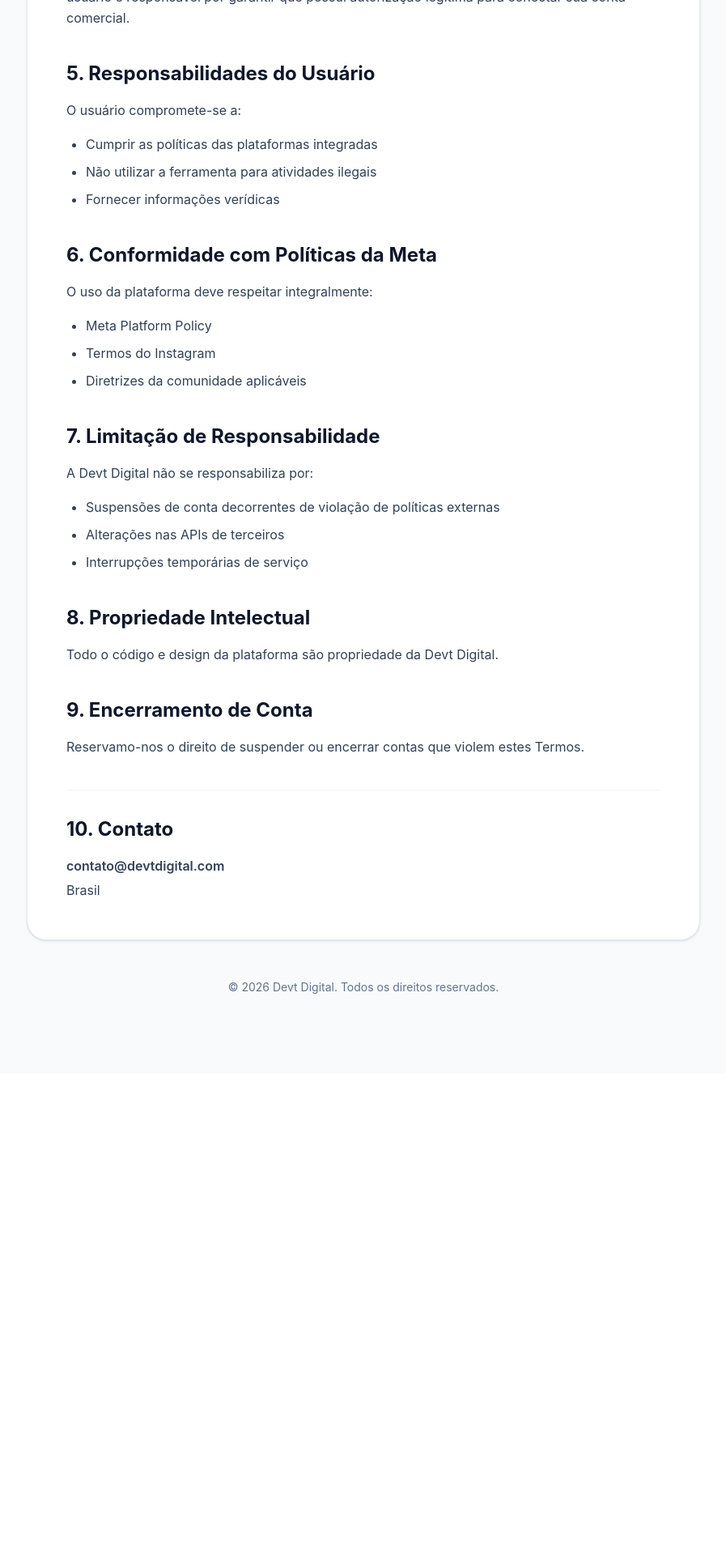
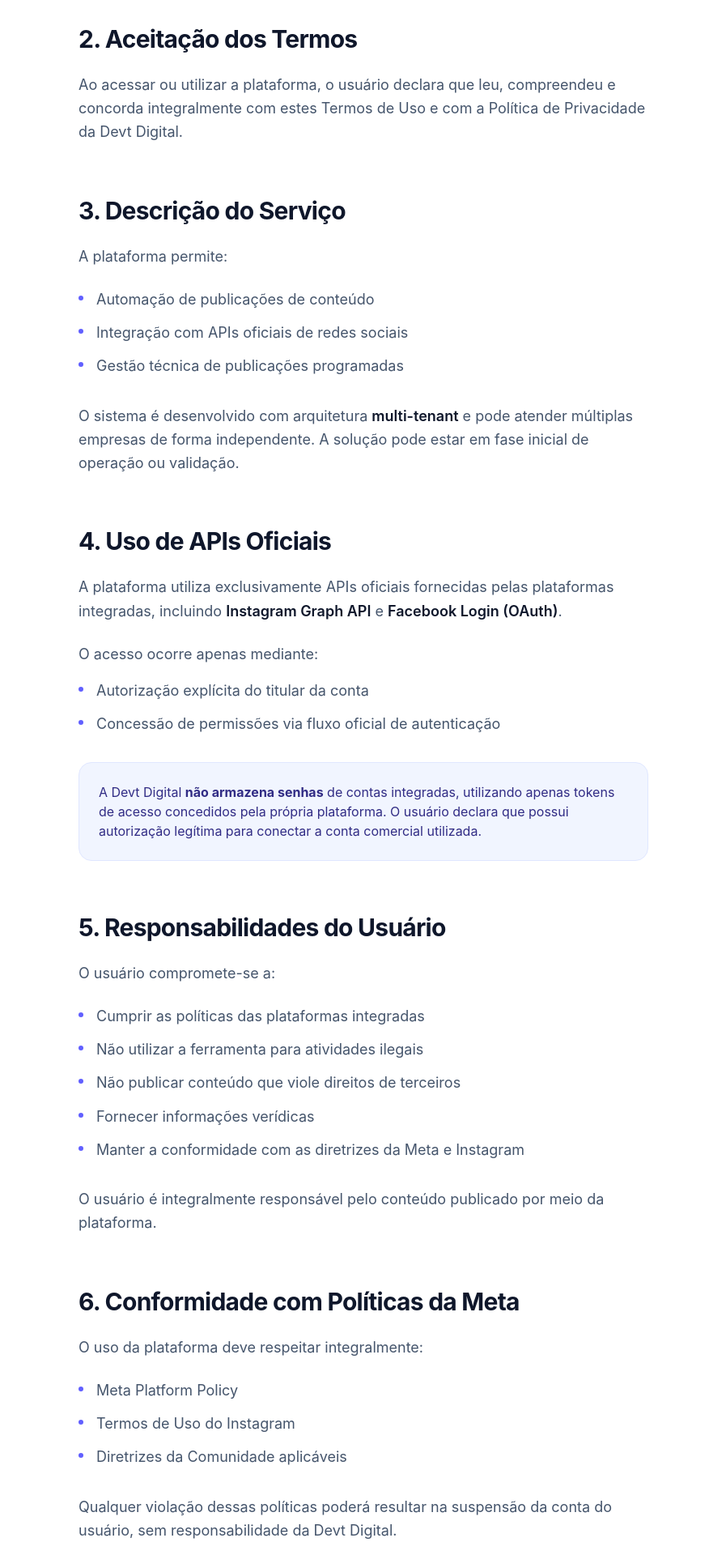
Before and after one commit to thiagoleites/dvt-emp, a Nuxt app: page /termos in a window 1280 px wide. Shown: the part 820-2740 px from the top of the page at 81% size, without its empty margins (191-1088 px from the left). Before the commit the page ends 2145 px from the top, so only its background shows below. Built offline with nearby package versions, Linux system fonts and the light colour scheme.

Commit message:
feat: Redesign and expand the Terms of Use page with a new hero section, updated styling, and detailed content.

```diff
--- a/app/pages/termos.vue
+++ b/app/pages/termos.vue
@@ -1,98 +1,244 @@
 <script setup lang="ts">
-import { ref } from 'vue'
+import { computed } from 'vue'
 
-const currentYear = ref(new Date().getFullYear())
+const currentYear = computed(() => new Date().getFullYear())
+const lastUpdated = 'Fevereiro de 2026'
 </script>
 
 <template>
-  <div class="min-h-screen bg-slate-50 font-sans selection:bg-slate-200">
+  <div class="min-h-screen bg-white font-sans selection:bg-indigo-100 selection:text-indigo-900">
     <Header />
-    <main class="pt-32 pb-24">
-      <div class="max-w-4xl mx-auto px-4 sm:px-6 lg:px-8">
-        <div
+
+    <!-- Hero Header -->
+    <header class="pt-32 pb-16 md:pt-40 md:pb-24 bg-slate-50 border-b border-slate-100">
+      <div class="max-w-3xl mx-auto px-4 sm:px-6 lg:px-8 text-center text-balance">
+        <div v-motion :initial="{ opacity: 0, y: 20 }" :enter="{ opacity: 1, y: 0 }" :transition="{ duration: 500 }">
+          <p class="inline-flex items-center rounded-full px-4 py-1.5 text-sm font-medium text-indigo-600 bg-indigo-50 ring-1 ring-inset ring-indigo-600/10 mb-6">
+            Termos & Políticas
+          </p>
+          <h1 class="text-4xl sm:text-5xl lg:text-6xl font-extrabold text-slate-900 tracking-tight mb-6 mt-2 leading-[1.1]">
+            Nossos Termos<br class="hidden sm:block" /> de Uso
+          </h1>
+          <p class="text-lg sm:text-xl text-slate-500 leading-relaxed max-w-2xl mx-auto">
+            Regras, diretrizes e condições para a utilização das soluções SaaS da Devt Digital.
+          </p>
+        </div>
+      </div>
+    </header>
+
+    <!-- Main Content -->
+    <main class="py-16 md:py-24">
+      <div class="max-w-3xl mx-auto px-4 sm:px-6 lg:px-8">
+        <article
           v-motion
           :initial="{ opacity: 0, y: 20 }"
           :enter="{ opacity: 1, y: 0 }"
-          :transition="{ duration: 500 }"
-          class="bg-white rounded-3xl p-8 sm:p-12 shadow-sm border border-slate-200"
+          :transition="{ duration: 700, delay: 100 }"
+          class="space-y-16 text-slate-600 text-lg sm:text-[1.125rem] leading-relaxed"
         >
-          <div class="mb-12">
-            <h1 class="text-4xl font-extrabold text-slate-900 tracking-tight mb-4">Termos de Uso</h1>
-            <p class="text-xl text-slate-500 font-medium">Devt Digital – Plataforma SaaS</p>
-          </div>
-
-          <div class="space-y-10 text-slate-700 leading-relaxed">
+          <!-- Sections here -->
           <section>
-              <h2 class="text-2xl font-bold text-slate-900 mb-4">1. Sobre a Devt Digital</h2>
-              <p>A Devt Digital é uma empresa de tecnologia responsável pelo desenvolvimento e operação de soluções SaaS para automação digital.</p>
+            <h2 class="text-2xl sm:text-3xl font-bold text-slate-900 mb-6 tracking-tight">1. Sobre a Devt Digital</h2>
+            <p>
+              A Devt Digital é uma empresa de tecnologia responsável pelo desenvolvimento e operação de plataformas SaaS
+              (Software como Serviço) voltadas à automação digital e integração com APIs oficiais de terceiros.
+            </p>
           </section>
 
           <section>
-              <h2 class="text-2xl font-bold text-slate-900 mb-4">2. Aceitação</h2>
-              <p>Ao utilizar a plataforma, o usuário declara que leu e concorda com estes Termos.</p>
+            <h2 class="text-2xl sm:text-3xl font-bold text-slate-900 mb-6 tracking-tight">2. Aceitação dos Termos</h2>
+            <p>
+              Ao acessar ou utilizar a plataforma, o usuário declara que leu, compreendeu e concorda integralmente com estes
+              Termos de Uso e com a Política de Privacidade da Devt Digital.
+            </p>
           </section>
 
           <section>
-              <h2 class="text-2xl font-bold text-slate-900 mb-4">3. Descrição do Serviço</h2>
-              <p>A plataforma permite automação de publicações e integrações com APIs oficiais de redes sociais. Atualmente encontra-se em fase de validação interna, podendo ser disponibilizada comercialmente futuramente.</p>
+            <h2 class="text-2xl sm:text-3xl font-bold text-slate-900 mb-6 tracking-tight">3. Descrição do Serviço</h2>
+            <p class="mb-4">A plataforma permite:</p>
+            <ul class="space-y-3 mt-6">
+              <li class="flex items-start">
+                <span class="shrink-0 w-1.5 h-1.5 rounded-full bg-indigo-500 mt-2.5 mr-4"></span>
+                <span>Automação de publicações de conteúdo</span>
+              </li>
+              <li class="flex items-start">
+                <span class="shrink-0 w-1.5 h-1.5 rounded-full bg-indigo-500 mt-2.5 mr-4"></span>
+                <span>Integração com APIs oficiais de redes sociais</span>
+              </li>
+              <li class="flex items-start">
+                <span class="shrink-0 w-1.5 h-1.5 rounded-full bg-indigo-500 mt-2.5 mr-4"></span>
+                <span>Gestão técnica de publicações programadas</span>
+              </li>
+            </ul>
+
+            <p class="mt-8">
+              O sistema é desenvolvido com arquitetura <strong class="font-semibold text-slate-900">multi-tenant</strong> e pode atender múltiplas
+              empresas de forma independente. A solução pode estar em fase inicial de operação ou validação.
+            </p>
           </section>
 
           <section>
-              <h2 class="text-2xl font-bold text-slate-900 mb-4">4. Uso das APIs Oficiais</h2>
-              <p>A plataforma utiliza exclusivamente APIs oficiais fornecidas pelas plataformas integradas. O usuário é responsável por garantir que possui autorização legítima para conectar sua conta comercial.</p>
+            <h2 class="text-2xl sm:text-3xl font-bold text-slate-900 mb-6 tracking-tight">4. Uso de APIs Oficiais</h2>
+            <p class="mb-6">
+              A plataforma utiliza exclusivamente APIs oficiais fornecidas pelas plataformas integradas, incluindo
+              <strong class="font-semibold text-slate-900">Instagram Graph API</strong> e <strong class="font-semibold text-slate-900">Facebook Login (OAuth)</strong>.
+            </p>
+
+            <p class="mb-4">O acesso ocorre apenas mediante:</p>
+            <ul class="space-y-3 mt-4">
+              <li class="flex items-start">
+                <span class="shrink-0 w-1.5 h-1.5 rounded-full bg-indigo-500 mt-2.5 mr-4"></span>
+                <span>Autorização explícita do titular da conta</span>
+              </li>
+              <li class="flex items-start">
+                <span class="shrink-0 w-1.5 h-1.5 rounded-full bg-indigo-500 mt-2.5 mr-4"></span>
+                <span>Concessão de permissões via fluxo oficial de autenticação</span>
+              </li>
+            </ul>
+
+            <div class="mt-8 p-6 rounded-2xl bg-indigo-50/80 border border-indigo-100">
+              <p class="text-indigo-900 m-0 text-base">
+                A Devt Digital <strong class="font-bold">não armazena senhas</strong> de contas integradas, utilizando apenas tokens
+                de acesso concedidos pela própria plataforma. O usuário declara que possui autorização legítima para conectar a
+                conta comercial utilizada.
+              </p>
+            </div>
           </section>
 
           <section>
-              <h2 class="text-2xl font-bold text-slate-900 mb-4">5. Responsabilidades do Usuário</h2>
-              <p>O usuário compromete-se a:</p>
-              <ul class="list-disc pl-6 mt-4 space-y-2">
-                <li>Cumprir as políticas das plataformas integradas</li>
-                <li>Não utilizar a ferramenta para atividades ilegais</li>
-                <li>Fornecer informações verídicas</li>
+            <h2 class="text-2xl sm:text-3xl font-bold text-slate-900 mb-6 tracking-tight">5. Responsabilidades do Usuário</h2>
+            <p class="mb-4">O usuário compromete-se a:</p>
+            <ul class="space-y-3 mt-6">
+              <li class="flex items-start">
+                <span class="shrink-0 w-1.5 h-1.5 rounded-full bg-indigo-500 mt-2.5 mr-4"></span>
+                <span>Cumprir as políticas das plataformas integradas</span>
+              </li>
+              <li class="flex items-start">
+                <span class="shrink-0 w-1.5 h-1.5 rounded-full bg-indigo-500 mt-2.5 mr-4"></span>
+                <span>Não utilizar a ferramenta para atividades ilegais</span>
+              </li>
+              <li class="flex items-start">
+                <span class="shrink-0 w-1.5 h-1.5 rounded-full bg-indigo-500 mt-2.5 mr-4"></span>
+                <span>Não publicar conteúdo que viole direitos de terceiros</span>
+              </li>
+              <li class="flex items-start">
+                <span class="shrink-0 w-1.5 h-1.5 rounded-full bg-indigo-500 mt-2.5 mr-4"></span>
+                <span>Fornecer informações verídicas</span>
+              </li>
+              <li class="flex items-start">
+                <span class="shrink-0 w-1.5 h-1.5 rounded-full bg-indigo-500 mt-2.5 mr-4"></span>
+                <span>Manter a conformidade com as diretrizes da Meta e Instagram</span>
+              </li>
+            </ul>
+
+            <p class="mt-8">
+              O usuário é integralmente responsável pelo conteúdo publicado por meio da plataforma.
+            </p>
+          </section>
+
+          <section>
+            <h2 class="text-2xl sm:text-3xl font-bold text-slate-900 mb-6 tracking-tight">6. Conformidade com Políticas da Meta</h2>
+            <p class="mb-4">O uso da plataforma deve respeitar integralmente:</p>
+            <ul class="space-y-3 mt-6">
+              <li class="flex items-start">
+                <span class="shrink-0 w-1.5 h-1.5 rounded-full bg-indigo-500 mt-2.5 mr-4"></span>
+                <span>Meta Platform Policy</span>
+              </li>
+              <li class="flex items-start">
+                <span class="shrink-0 w-1.5 h-1.5 rounded-full bg-indigo-500 mt-2.5 mr-4"></span>
+                <span>Termos de Uso do Instagram</span>
+              </li>
+              <li class="flex items-start">
+                <span class="shrink-0 w-1.5 h-1.5 rounded-full bg-indigo-500 mt-2.5 mr-4"></span>
+                <span>Diretrizes da Comunidade aplicáveis</span>
+              </li>
+            </ul>
+
+            <p class="mt-8">
+              Qualquer violação dessas políticas poderá resultar na suspensão da conta do usuário, sem responsabilidade da Devt Digital.
+            </p>
+          </section>
+
+          <section>
+            <h2 class="text-2xl sm:text-3xl font-bold text-slate-900 mb-6 tracking-tight">7. Limitação de Responsabilidade</h2>
+            <p class="mb-4">A Devt Digital não se responsabiliza por:</p>
+            <ul class="space-y-3 mt-6">
+              <li class="flex items-start">
+                <span class="shrink-0 w-1.5 h-1.5 rounded-full bg-indigo-500 mt-2.5 mr-4"></span>
+                <span>Suspensões ou restrições de conta decorrentes de violação de políticas externas</span>
+              </li>
+              <li class="flex items-start">
+                <span class="shrink-0 w-1.5 h-1.5 rounded-full bg-indigo-500 mt-2.5 mr-4"></span>
+                <span>Alterações, limitações ou descontinuação de APIs de terceiros</span>
+              </li>
+              <li class="flex items-start">
+                <span class="shrink-0 w-1.5 h-1.5 rounded-full bg-indigo-500 mt-2.5 mr-4"></span>
+                <span>Indisponibilidade temporária de serviços externos</span>
+              </li>
+              <li class="flex items-start">
+                <span class="shrink-0 w-1.5 h-1.5 rounded-full bg-indigo-500 mt-2.5 mr-4"></span>
+                <span>Perdas indiretas, lucros cessantes ou danos consequenciais</span>
+              </li>
             </ul>
           </section>
 
           <section>
-              <h2 class="text-2xl font-bold text-slate-900 mb-4">6. Conformidade com Políticas da Meta</h2>
-              <p>O uso da plataforma deve respeitar integralmente:</p>
-              <ul class="list-disc pl-6 mt-4 space-y-2">
-                <li>Meta Platform Policy</li>
-                <li>Termos do Instagram</li>
-                <li>Diretrizes da comunidade aplicáveis</li>
-              </ul>
+            <h2 class="text-2xl sm:text-3xl font-bold text-slate-900 mb-6 tracking-tight">8. Dados e Privacidade</h2>
+            <p>
+              O tratamento de dados pessoais é realizado conforme descrito na <strong class="font-semibold text-slate-900">Política de Privacidade</strong>.
+              A Devt Digital não vende dados pessoais e não acessa informações além das permissões concedidas.
+            </p>
+            <p class="mt-4">
+              O usuário pode revogar o acesso via configurações da conta Meta e solicitar exclusão de dados conforme descrito na Política de Privacidade.
+            </p>
           </section>
 
           <section>
-              <h2 class="text-2xl font-bold text-slate-900 mb-4">7. Limitação de Responsabilidade</h2>
-              <p>A Devt Digital não se responsabiliza por:</p>
-              <ul class="list-disc pl-6 mt-4 space-y-2">
-                <li>Suspensões de conta decorrentes de violação de políticas externas</li>
-                <li>Alterações nas APIs de terceiros</li>
-                <li>Interrupções temporárias de serviço</li>
-              </ul>
+            <h2 class="text-2xl sm:text-3xl font-bold text-slate-900 mb-6 tracking-tight">9. Propriedade Intelectual</h2>
+            <p>
+              Todo o código-fonte, design, identidade visual e estrutura da plataforma são de propriedade exclusiva da Devt Digital,
+              sendo vedada sua reprodução, redistribuição ou engenharia reversa sem autorização expressa.
+            </p>
           </section>
 
           <section>
-              <h2 class="text-2xl font-bold text-slate-900 mb-4">8. Propriedade Intelectual</h2>
-              <p>Todo o código e design da plataforma são propriedade da Devt Digital.</p>
+            <h2 class="text-2xl sm:text-3xl font-bold text-slate-900 mb-6 tracking-tight">10. Suspensão e Encerramento</h2>
+            <p>
+              A Devt Digital poderá suspender ou encerrar contas que violem estes Termos, utilizem a plataforma de forma indevida
+              ou descumpram políticas das plataformas integradas.
+            </p>
           </section>
 
           <section>
-              <h2 class="text-2xl font-bold text-slate-900 mb-4">9. Encerramento de Conta</h2>
-              <p>Reservamo-nos o direito de suspender ou encerrar contas que violem estes Termos.</p>
+            <h2 class="text-2xl sm:text-3xl font-bold text-slate-900 mb-6 tracking-tight">11. Modificações</h2>
+            <p>
+              Estes Termos poderão ser atualizados periodicamente. O uso contínuo da plataforma implica concordância com a versão vigente.
+            </p>
           </section>
 
-            <section class="pt-8 border-t border-slate-100">
-              <h2 class="text-2xl font-bold text-slate-900 mb-4">10. Contato</h2>
-              <div class="space-y-1">
-                <p class="font-semibold">contato@devtdigital.com</p>
-                <p>Brasil</p>
+          <section>
+            <h2 class="text-2xl sm:text-3xl font-bold text-slate-900 mb-6 tracking-tight">12. Legislação Aplicável</h2>
+            <p>Este instrumento é regido pelas leis da República Federativa do Brasil.</p>
+          </section>
+
+          <section class="mt-16 pt-12 border-t border-slate-200">
+            <h2 class="text-2xl sm:text-3xl font-bold text-slate-900 mb-8 tracking-tight">13. Contato</h2>
+            <div class="grid sm:grid-cols-2 gap-6">
+              <div class="bg-indigo-50/50 rounded-2xl p-6 border border-indigo-100 flex flex-col justify-center">
+                <p class="text-sm font-medium text-indigo-600 mb-1">E-mail de Contato</p>
+                <a href="mailto:contato@devt.com.br" class="text-lg font-semibold text-slate-900 hover:text-indigo-600 transition-colors">contato@devt.com.br</a>
+              </div>
+              <div class="bg-slate-50/80 rounded-2xl p-6 border border-slate-100 flex flex-col justify-center">
+                <p class="text-sm font-medium text-slate-500 mb-1">Localização</p>
+                <p class="text-lg font-semibold text-slate-900">Brasil</p>
+              </div>
             </div>
           </section>
-          </div>
-        </div>
+        </article>
 
-        <div class="mt-12 text-center text-slate-500 text-sm">
+        <!-- Footer Notice -->
+        <div class="mt-24 pt-8 border-t border-slate-100 text-center text-slate-500 text-sm">
+          <p class="mb-2">Última atualização: <span class="font-medium text-slate-700">{{ lastUpdated }}</span></p>
           <p>&copy; {{ currentYear }} Devt Digital. Todos os direitos reservados.</p>
         </div>
       </div>
```
Also changed, not shown: 1 other file (tests, documents, lock files or other folders). Lines whose indentation alone changed are shown as unchanged.
